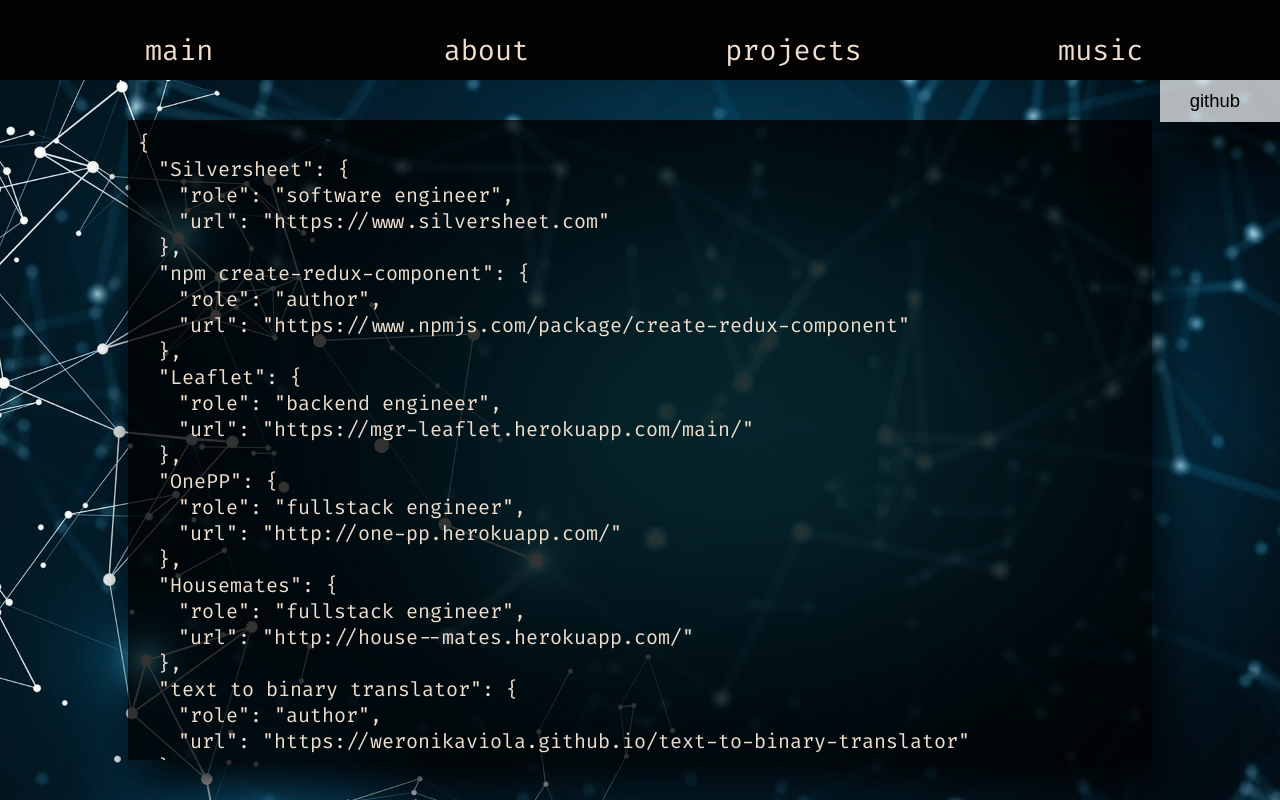
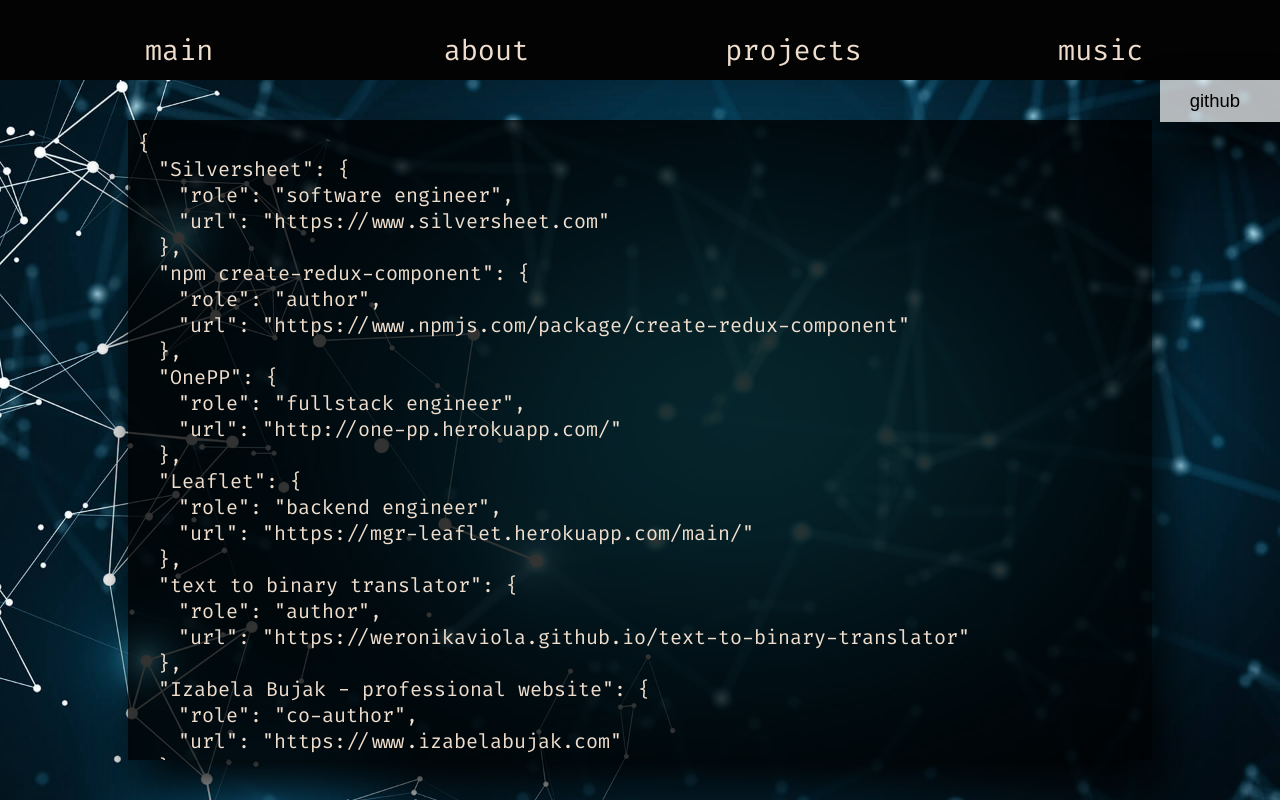
Before and after one commit to weronikaviola/weronika-p, a React (Create React App) app: page /projects in a window 1280 px wide. Built offline with nearby package versions, Linux system fonts and the light colour scheme; some icons are missing; a web font is replaced by a local one.

Commit message:
change projects on the list

```diff
--- a/src/Constants/projects.js
+++ b/src/Constants/projects.js
@@ -18,14 +18,6 @@
     importance: 5,
   },
   {
-    id: 5,
-    name: "Leaflet",
-    title: "backend engineer",
-    url: "https://mgr-leaflet.herokuapp.com/main/",
-    importance: 2,
-    area: "leaflet",
-  },
-  {
     id: 7,
     name: "OnePP",
     title: "fullstack engineer",
@@ -33,11 +25,12 @@
     importance: 4,
   },
   {
-    id: 6,
-    name: "Housemates",
-    title: "fullstack engineer",
-    url: "http://house--mates.herokuapp.com/",
+    id: 5,
+    name: "Leaflet",
+    title: "backend engineer",
+    url: "https://mgr-leaflet.herokuapp.com/main/",
     importance: 2,
+    area: "leaflet",
   },
   {
     id: 3,
@@ -53,6 +46,13 @@
     url: "https://www.izabelabujak.com",
     importance: 2,
   },
+  {
+    id: 8,
+    name: "checkers",
+    title: "author",
+    url: "https://github.com/weronikaviola/Checkers---game",
+    importance: 1,
+  },
 ];
 
 export const GRAPH_PROP_TYPES = PropTypes.shape({
```
